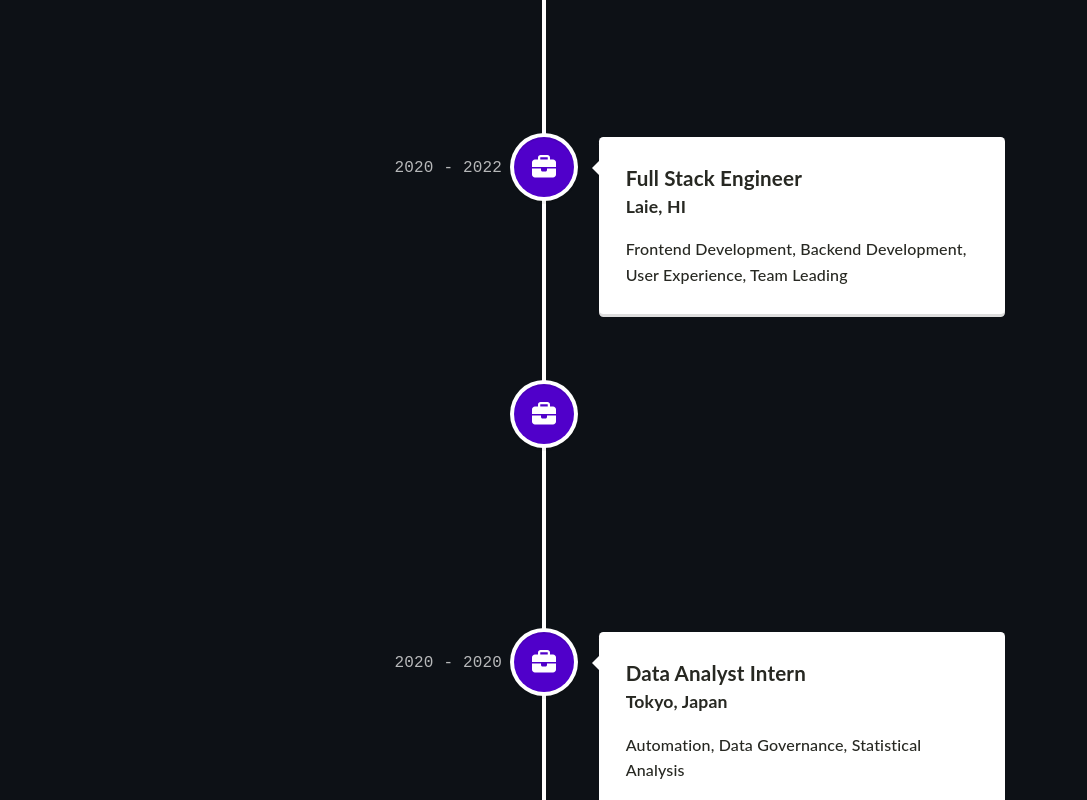
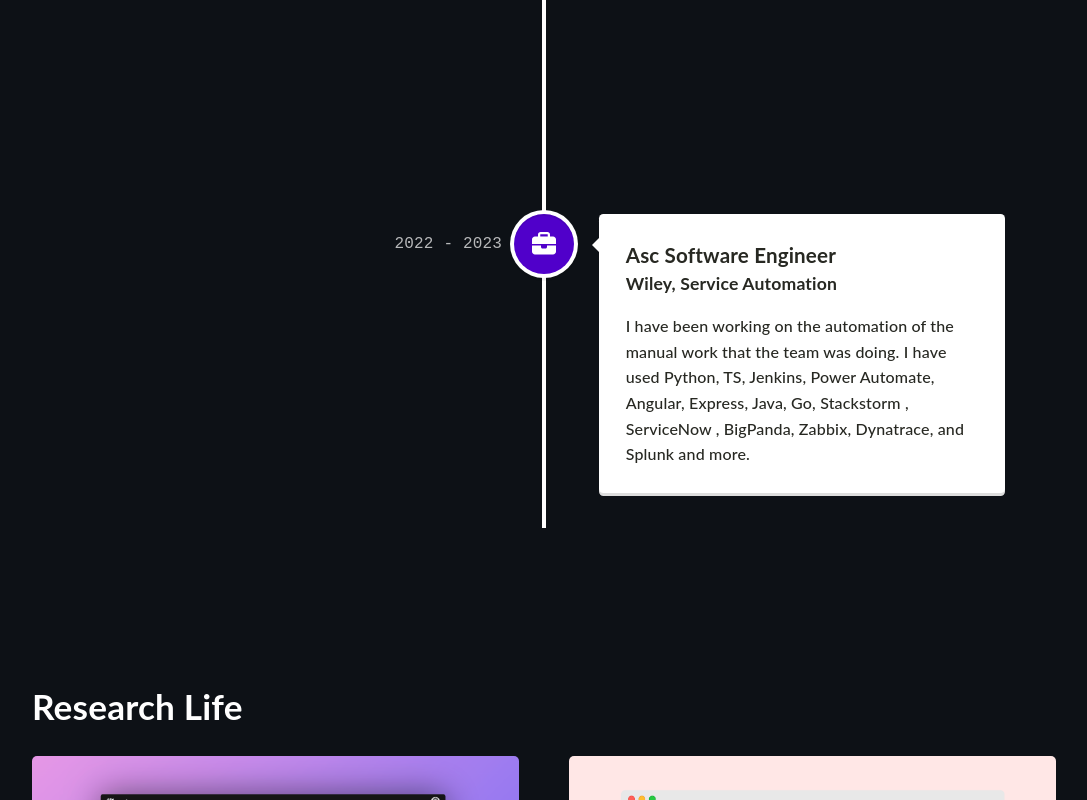
Before and after one commit to dilshanSankalpa/dilshansankalpa.github.io, a React (Create React App) app: page / in a window 1280 px wide. Shown: the part 2780-3580 px from the top of the page, without its empty margins (96-1183 px from the left). Built offline with nearby package versions, Linux system fonts and the light colour scheme.

Commit message:
chore: update work experience section with new roles, dates, and descriptions

```diff
--- a/src/components/Timeline.tsx
+++ b/src/components/Timeline.tsx
@@ -16,50 +16,26 @@
             className="vertical-timeline-element--work"
             contentStyle={{ background: 'white', color: 'rgb(39, 40, 34)' }}
             contentArrowStyle={{ borderRight: '7px solid  white' }}
-            date="2022 - present"
+            date="2023 - present"
             iconStyle={{ background: '#5000ca', color: 'rgb(39, 40, 34)' }}
             icon={<FontAwesomeIcon icon={faBriefcase} />}
           >
-            <h3 className="vertical-timeline-element-title">Technology Consultant</h3>
-            <h4 className="vertical-timeline-element-subtitle">Dallas, TX</h4>
+            <h3 className="vertical-timeline-element-title">Software Engineer</h3>
+            <h4 className="vertical-timeline-element-subtitle">Wiley, Service Automation</h4>
             <p>
-              Full-stack Web Development, GenAI/LLM, Project Management, Business Development
+              I could save numerous hours of manual work by automating the process with the innovations. We have used Python, TS, Jenkins, Power Automate, Angular, Express, Java, Go, Stackstorm , Zabbix, Dynatrace, and Splunk and more.
             </p>
           </VerticalTimelineElement>
           <VerticalTimelineElement
             className="vertical-timeline-element--work"
-            date="2020 - 2022"
+            date="2022 - 2023"
             iconStyle={{ background: '#5000ca', color: 'rgb(39, 40, 34)' }}
             icon={<FontAwesomeIcon icon={faBriefcase} />}
           >
-            <h3 className="vertical-timeline-element-title">Full Stack Engineer</h3>
-            <h4 className="vertical-timeline-element-subtitle">Laie, HI</h4>
+            <h3 className="vertical-timeline-element-title">Asc Software Engineer</h3>
+            <h4 className="vertical-timeline-element-subtitle">Wiley, Service Automation</h4>
             <p>
-              Frontend Development, Backend Development, User Experience, Team Leading
-            </p>
-          </VerticalTimelineElement>
-          <VerticalTimelineElement
-            className="vertical-timeline-element--work"
-            date="2021 - 2021"
-            iconStyle={{ background: '#5000ca', color: 'rgb(39, 40, 34)' }}
-            icon={<FontAwesomeIcon icon={faBriefcase} />}
-          >
-            <h3 className="vertical-timeline-element-title">Staff Engineer Intern</h3>
-            <h4 className="vertical-timeline-element-subtitle">Laie, HI</h4>
-            <p>
-              Full-stack Development, API Development, User Experience
-            </p>
-          </VerticalTimelineElement>
-          <VerticalTimelineElement
-            className="vertical-timeline-element--work"
-            date="2020 - 2020"
-            iconStyle={{ background: '#5000ca', color: 'rgb(39, 40, 34)' }}
-            icon={<FontAwesomeIcon icon={faBriefcase} />}
-          >
-            <h3 className="vertical-timeline-element-title">Data Analyst Intern</h3>
-            <h4 className="vertical-timeline-element-subtitle">Tokyo, Japan</h4>
-            <p>
-              Automation, Data Governance, Statistical Analysis
+              I have been working on the automation of the manual work that the team was doing. I have used Python, TS, Jenkins, Power Automate, Angular, Express, Java, Go, Stackstorm , ServiceNow , BigPanda, Zabbix, Dynatrace, and Splunk and more.
             </p>
           </VerticalTimelineElement>
         </VerticalTimeline>
```
